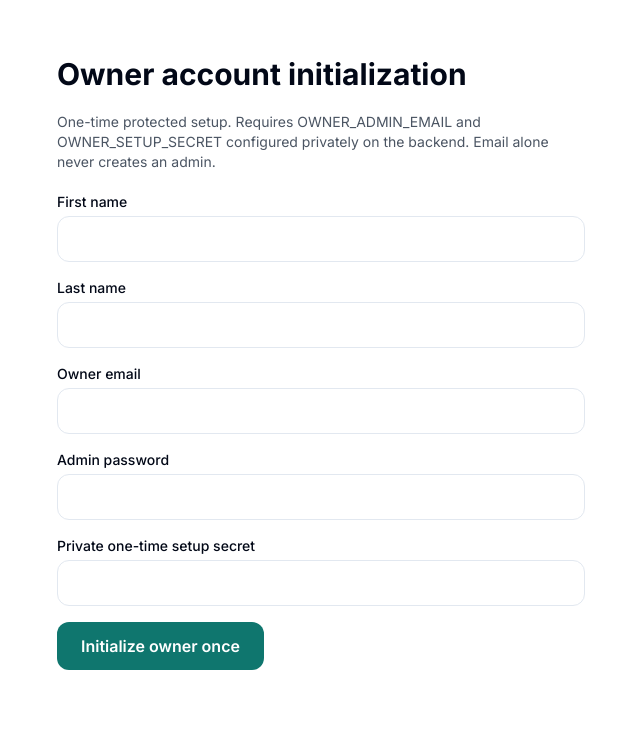
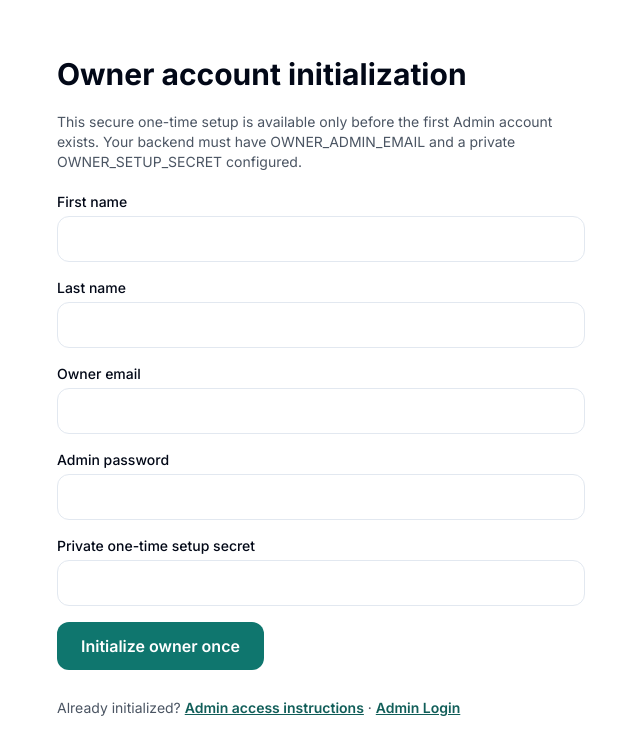
Before and after one commit to EMON-721/FixBari, a Next.js app in the folder apps/web/: page /owner-setup in a window 1280 px wide. Shown: the top 754 px of the page, without its empty margins (319-959 px from the left). Built offline with nearby package versions, Linux system fonts and the light colour scheme; no server answers.

Commit message:
fix(owner): clear sensitive form safely after async setup and show admin login CTA

```diff
--- a/apps/web/src/app/owner-setup/page.tsx
+++ b/apps/web/src/app/owner-setup/page.tsx
@@ -1,39 +1,95 @@
 "use client";
-import { useState } from "react";
+
+import { useState, type FormEvent } from "react";
+import Link from "next/link";
+
 export default function OwnerSetupPage() {
-  const [message,setMessage]=useState("");
-  const [error,setError]=useState("");
-  const [saving,setSaving]=useState(false);
-  async function submit(e:React.FormEvent<HTMLFormElement>) {
-    e.preventDefault();
-    const form = new FormData(e.currentTarget);
-    setError(""); setSaving(true);
+  const [completed, setCompleted] = useState(false);
+  const [error, setError] = useState("");
+  const [saving, setSaving] = useState(false);
+
+  async function submit(event: FormEvent<HTMLFormElement>) {
+    event.preventDefault();
+    if (completed || saving) return;
+
+    // Capture the DOM element before await. React's currentTarget is null
+    // after the asynchronous event handler resumes.
+    const formElement = event.currentTarget;
+    const payload = Object.fromEntries(new FormData(formElement).entries());
+    setError("");
+    setSaving(true);
+
     try {
-      const response=await fetch("/api/auth/owner/initialize",{
-        method:"POST",headers:{"Content-Type":"application/json"},cache:"no-store",
-        body:JSON.stringify(Object.fromEntries(form.entries()))
+      const response = await fetch("/api/auth/owner/initialize", {
+        method: "POST",
+        headers: { "Content-Type": "application/json" },
+        cache: "no-store",
+        body: JSON.stringify(payload),
       });
-      const data=await response.json();
-      if(!response.ok)throw new Error(data.message||"Setup is unavailable");
-      setMessage("Owner initialized. Use the separate Admin Portal to log in and enable two-factor authentication.");
-      e.currentTarget.reset();
-    }catch(err){setError(err instanceof Error?err.message:"Setup failed");}
-    finally{setSaving(false);}
+      const data: { message?: string | string[] } = await response.json().catch(() => ({}));
+      if (!response.ok) {
+        const reason = Array.isArray(data.message) ? data.message.join(", ") : data.message;
+        throw new Error(reason || "Owner setup is unavailable.");
+      }
+
+      formElement.reset();
+      setCompleted(true);
+    } catch (err) {
+      setError(err instanceof Error ? err.message : "Owner setup failed.");
+    } finally {
+      setSaving(false);
+    }
   }
-  return <main className="mx-auto max-w-xl px-6 py-14">
-    <h1 className="text-3xl font-bold">Owner account initialization</h1>
-    <p className="my-5 text-sm text-gray-600">One-time protected setup. Requires OWNER_ADMIN_EMAIL and OWNER_SETUP_SECRET configured privately on the backend. Email alone never creates an admin.</p>
-    {message&&<p role="status" className="rounded-lg bg-green-50 p-4">{message}</p>}
-    {error&&<p role="alert" className="rounded-lg bg-red-50 p-4">{error}</p>}
-    <form onSubmit={submit} className="space-y-4">
-      {(["firstName","lastName","email","password","setupSecret"] as const).map(k=><label key={k} className="block text-sm font-medium">
-        {({firstName:"First name",lastName:"Last name",email:"Owner email",password:"Admin password",setupSecret:"Private one-time setup secret"})[k]}
-        <input required name={k} autoComplete="off" type={k==="password"||k==="setupSecret"?"password":k==="email"?"email":"text"}
-          minLength={k==="setupSecret"?32:k==="password"?8:2} className="mt-1 w-full rounded-xl border p-3"/>
-      </label>)}
-      <button disabled={saving} className="rounded-xl bg-teal-700 px-6 py-3 font-semibold text-white disabled:opacity-50" type="submit">
-        {saving?"Submitting...":"Initialize owner once"}
-      </button>
-    </form>
-  </main>;
+
+  return (
+    <main className="mx-auto max-w-xl px-6 py-14">
+      <h1 className="text-3xl font-bold">Owner account initialization</h1>
+      {completed ? (
+        <section role="status" className="mt-6 space-y-4 rounded-xl border border-green-200 bg-green-50 p-5 text-green-900">
+          <h2 className="text-lg font-semibold">Owner account created successfully</h2>
+          <p className="text-sm">You can now sign in to the separate FixBari Admin Portal with your owner email and the admin password you created. Enable two-factor authentication after your first sign-in.</p>
+          <a className="inline-block rounded-lg bg-teal-700 px-5 py-3 font-semibold text-white" href="https://fixbari-admin.vercel.app/login">Go to Admin Login</a>
+        </section>
+      ) : (
+        <>
+          <p className="my-5 text-sm text-gray-600">
+            This secure one-time setup is available only before the first Admin account exists.
+            Your backend must have OWNER_ADMIN_EMAIL and a private OWNER_SETUP_SECRET configured.
+          </p>
+          {error && (
+            <p role="alert" className="my-4 rounded-lg border border-red-200 bg-red-50 p-4 text-red-800">{error}</p>
+          )}
+          <form onSubmit={submit} className="space-y-4">
+            {(["firstName", "lastName", "email", "password", "setupSecret"] as const).map(key => (
+              <label key={key} className="block text-sm font-medium">
+                {({
+                  firstName: "First name",
+                  lastName: "Last name",
+                  email: "Owner email",
+                  password: "Admin password",
+                  setupSecret: "Private one-time setup secret",
+                })[key]}
+                <input
+                  required
+                  name={key}
+                  autoComplete={key === "password" || key === "setupSecret" ? "new-password" : "off"}
+                  type={key === "password" || key === "setupSecret" ? "password" : key === "email" ? "email" : "text"}
+                  minLength={key === "setupSecret" ? 32 : key === "password" ? 8 : 2}
+                  className="mt-1 w-full rounded-xl border p-3"
+                />
+              </label>
+            ))}
+            <button disabled={saving} className="rounded-xl bg-teal-700 px-6 py-3 font-semibold text-white disabled:opacity-50" type="submit">
+              {saving ? "Initializing..." : "Initialize owner once"}
+            </button>
+          </form>
+        </>
+      )}
+      <p className="mt-7 text-sm text-gray-600">
+        Already initialized? <Link href="/admin-access" className="font-semibold text-teal-800 underline">Admin access instructions</Link>
+        {" · "}
+        <a href="https://fixbari-admin.vercel.app/login" className="font-semibold text-teal-800 underline">Admin Login</a>
+      </p>
+    </main>
+  );
 }
```
